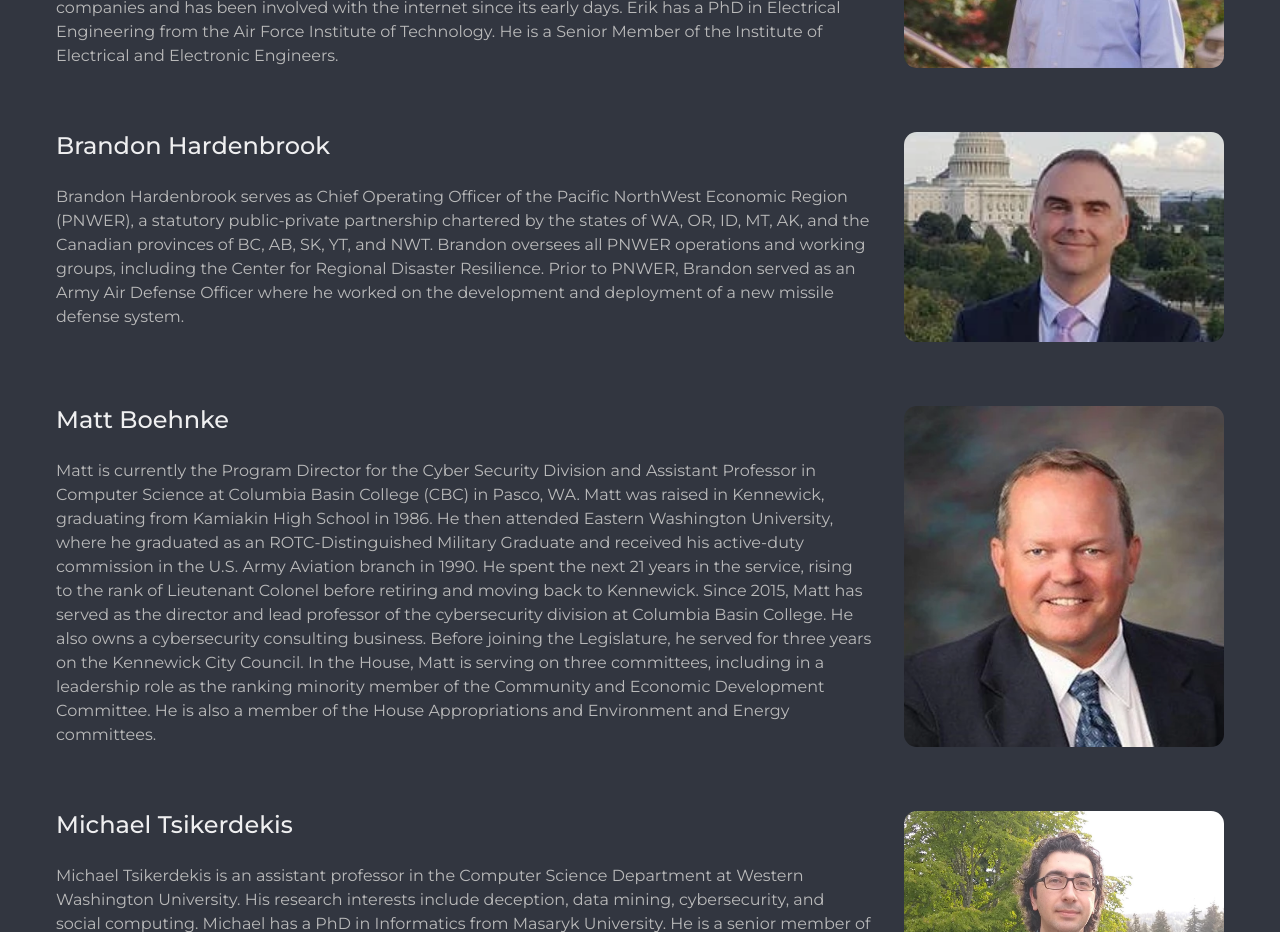
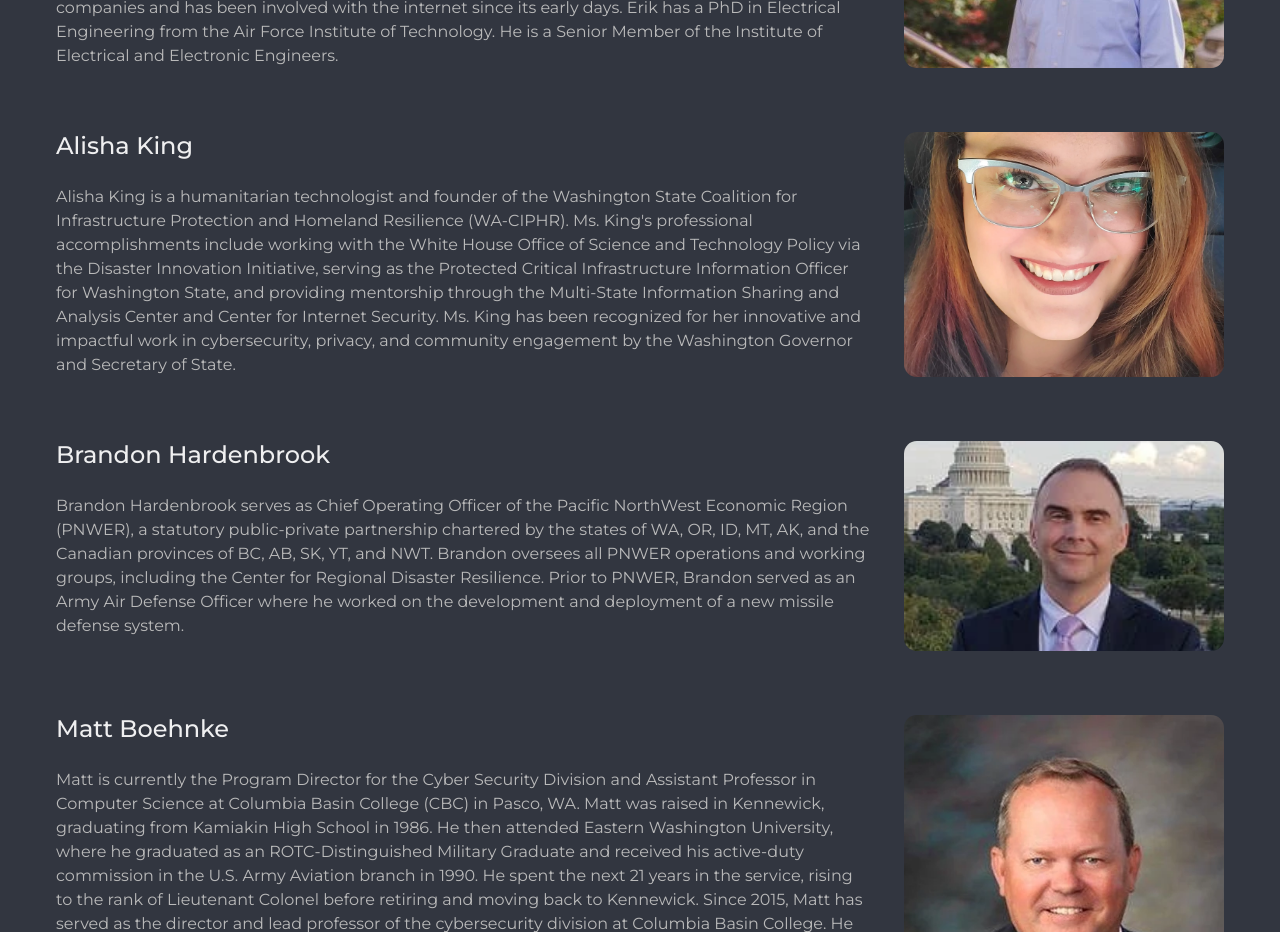
Before and after one commit to pisces-intl/pisces-intl.github.io, a Next.js app: page /about/board in a window 1280 px wide. Shown: the part 1540-2472 px from the top of the page. Built offline with nearby package versions, Linux system fonts and the light colour scheme.

Commit message:
add board member

```diff
--- a/_data/board-data.js
+++ b/_data/board-data.js
@@ -25,6 +25,11 @@ export const data = [
     image: `ef`
   },
   {
+    name: `Alisha King`,
+    description: `Alisha King is a humanitarian technologist and founder of the Washington State Coalition for Infrastructure Protection and Homeland Resilience (WA-CIPHR). Ms. King's professional accomplishments include working with the White House Office of Science and Technology Policy via the Disaster Innovation Initiative, serving as the Protected Critical Infrastructure Information Officer for Washington State, and providing mentorship through the Multi-State Information Sharing and Analysis Center and Center for Internet Security. Ms. King has been recognized for her innovative and impactful work in cybersecurity, privacy, and community engagement by the Washington Governor and Secretary of State.`,
+    image: `ak`
+  },
+  {
     name: `Brandon Hardenbrook`,
     description: `Brandon Hardenbrook serves as Chief Operating Officer of the Pacific NorthWest Economic Region (PNWER), a statutory public-private partnership chartered by the states of WA, OR, ID, MT, AK, and the Canadian provinces of BC, AB, SK, YT, and NWT. Brandon oversees all PNWER operations and working groups, including the Center for Regional Disaster Resilience. Prior to PNWER, Brandon served as an Army Air Defense Officer where he worked on the development and deployment of a new missile defense system.`,
     image: `bh`
--- a/public/assets/board-members/index.js
+++ b/public/assets/board-members/index.js
@@ -3,6 +3,7 @@ export * as ss from './steve-stein.webp'
 export * as mg from './mattie-gullixson.webp'
 export * as dw from './dan-wordell.webp'
 export * as ef from './erik-fretheim.webp'
+export * as ak from './alisha-king.webp'
 export * as bh from './brandon-hardenbrook.webp'
 export * as mb from './matt-boehnke.webp'
 export * as mt from './michael-tsikerekis.webp'
```
Also changed, not shown: public/assets/board-members/alisha-king.webp (added).
